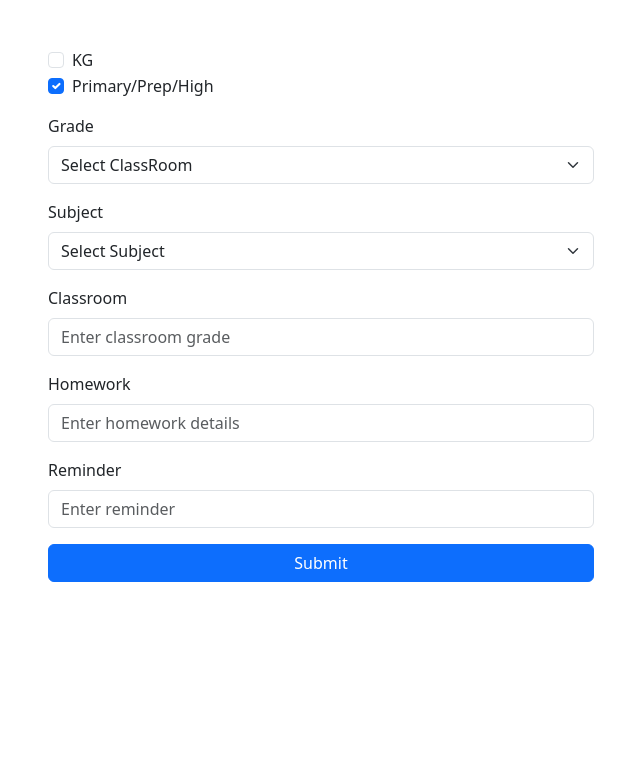
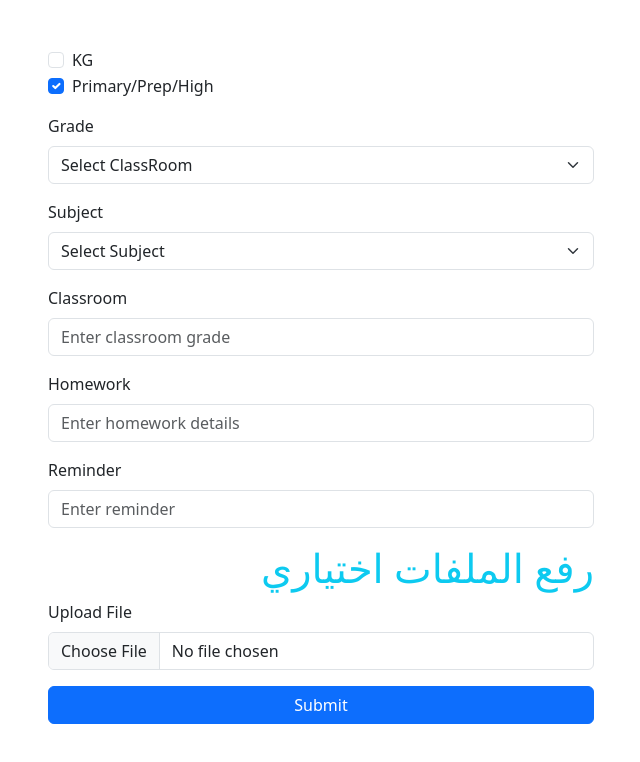
Before and after one commit to Amrwebprog/TeacherSystem-tow, a plain HTML site: page index.html in a window 1280 px wide. Shown: the whole page, without its empty margins (319-959 px from the left). Drawn offline with nearby package versions, Linux system fonts and the light colour scheme; some packages are replaced by stand-ins of ours; a script that the page names is missing.

Commit message:
attachment update

```diff
--- a/index.html
+++ b/index.html
@@ -23,8 +23,6 @@
                             <label class="form-check-label" for="primaryCheckbox">Primary/Prep/High</label>
                         </div>
                     </div>
-
-
 
                     <!-- Primary/Prep/High Content -->
                     <div id="primaryContent">
@@ -80,6 +78,7 @@
                                 <option value="Library">Library</option>
                             </select>
                         </div>
+
                         <!-- Classroom Input -->
                         <div class="mb-3">
                             <label for="grade" class="form-label">Classroom</label>
@@ -190,18 +189,13 @@
                             <label for="kgClassRoom" class="form-label">Classroom</label>
                             <input type="text" class="form-control" id="kgClassRoom" name="kgClassRoom" placeholder="Enter classroom grade">
                         </div>
-
-                        <!-- Homework Input -->
-                        <div class="mb-3">
-                            <label for="kgHomework" class="form-label">Homework</label>
-                            <input type="text" class="form-control" id="kgHomework" name="kgHomework" placeholder="Enter homework details">
                     </div>
 
-                        <!-- Reminder Input -->
-                        <div class="mb-3">
-                            <label for="kgReminder" class="form-label">Reminder</label>
-                            <input type="text" class="form-control" id="kgReminder" name="kgReminder" placeholder="Enter reminder">
-                        </div>
+                    <!-- File Upload Input -->
+                    <div class="mb-3 col-12">
+                        <h1 class="text-info text-end justify-content-end col-12">رفع الملفات اختياري</h1>
+                        <label for="fileUpload" class="form-label">Upload File</label>
+                        <input type="file" class="form-control" id="fileInput" name="fileUpload">
                     </div>
 
                     <!-- Submit Button -->
```
Lines whose indentation alone changed are shown as unchanged.
